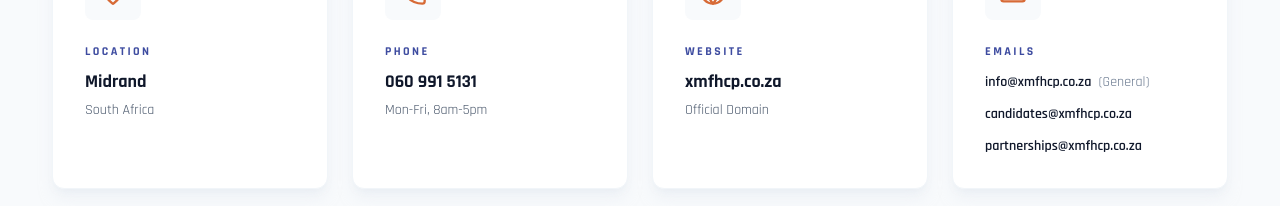
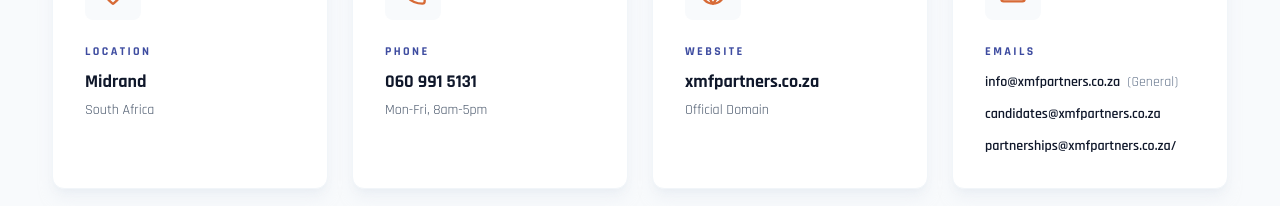
Before and after one commit to karlmhlanga0-ops/XMF-human-capital, a React (Vite) app: page /contact in a window 1280 px wide. Shown: the part 486-692 px from the top of the page. Built offline with nearby package versions, Linux system fonts and the light colour scheme.

Commit message:
domain update lets serve

```diff
--- a/src/components/EasyQuoteWidget.tsx
+++ b/src/components/EasyQuoteWidget.tsx
@@ -197,7 +197,7 @@
       doc.text("XMF Human Capital Partners (Pty) Ltd", 14, 255);
       doc.text("Registration Number: 2026 / 319396 / 07", 14, 260);
       doc.text("Director: Xolani Mabaso", 14, 265);
-      doc.text("Contact: +27 60 991 5131 | info@xmfhcp.co.za", 14, 270);
+      doc.text("Contact: +27 60 991 5131 | info@xmfpartners.co.za", 14, 270);
 
       // Column 2: Banking Details
       doc.setFont("helvetica", "bold");
--- a/src/pages/ContactPage.tsx
+++ b/src/pages/ContactPage.tsx
@@ -57,8 +57,8 @@
               <Globe className="w-7 h-7" />
             </div>
             <p className="text-xs font-bold uppercase tracking-[0.2em] text-[#3E4CA0] mb-2">Website</p>
-            <a href="https://www.xmfhcp.co.za" target="_blank" rel="noopener noreferrer" className="text-lg font-bold text-slate-900 hover:text-[#D76A36] transition-colors">
-              xmfhcp.co.za
+            <a href="https://xmfpartners.co.za/" target="_blank" rel="noopener noreferrer" className="text-lg font-bold text-slate-900 hover:text-[#D76A36] transition-colors">
+              xmfpartners.co.za
             </a>
             <p className="text-slate-600 text-sm mt-1">Official Domain</p>
           </div>
@@ -70,14 +70,14 @@
             </div>
             <p className="text-xs font-bold uppercase tracking-[0.2em] text-[#3E4CA0] mb-3">Emails</p>
             <div className="space-y-3">
-              <a href="mailto:info@xmfhcp.co.za" className="block text-sm font-semibold text-slate-900 hover:text-[#D76A36] transition-colors">
-                info@xmfhcp.co.za <span className="text-slate-500 font-normal ml-1">(General)</span>
+              <a href="mailto:info@xmfpartners.co.za" className="block text-sm font-semibold text-slate-900 hover:text-[#D76A36] transition-colors">
+                info@xmfpartners.co.za <span className="text-slate-500 font-normal ml-1">(General)</span>
               </a>
-              <a href="mailto:candidates@xmfhcp.co.za" className="block text-sm font-semibold text-slate-900 hover:text-[#D76A36] transition-colors">
-                candidates@xmfhcp.co.za
+              <a href="mailto:candidates@xmfpartners.co.za" className="block text-sm font-semibold text-slate-900 hover:text-[#D76A36] transition-colors">
+                candidates@xmfpartners.co.za
               </a>
-              <a href="mailto:partnerships@xmfhcp.co.za" className="block text-sm font-semibold text-slate-900 hover:text-[#D76A36] transition-colors">
-                partnerships@xmfhcp.co.za
+              <a href="mailto:partnerships@xmfpartners.co.za" className="block text-sm font-semibold text-slate-900 hover:text-[#D76A36] transition-colors">
+                partnerships@xmfpartners.co.za/
               </a>
             </div>
           </div>
```
